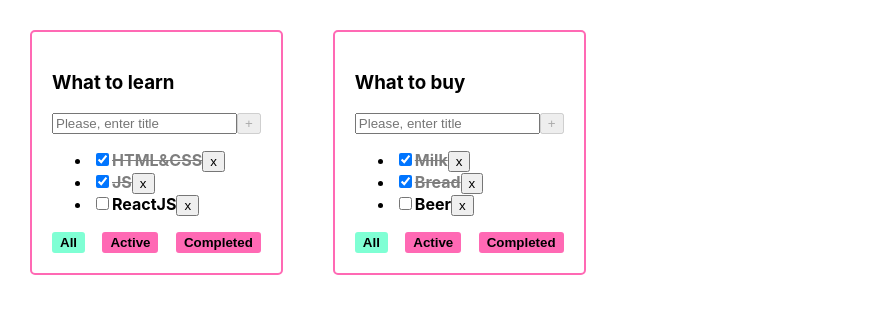
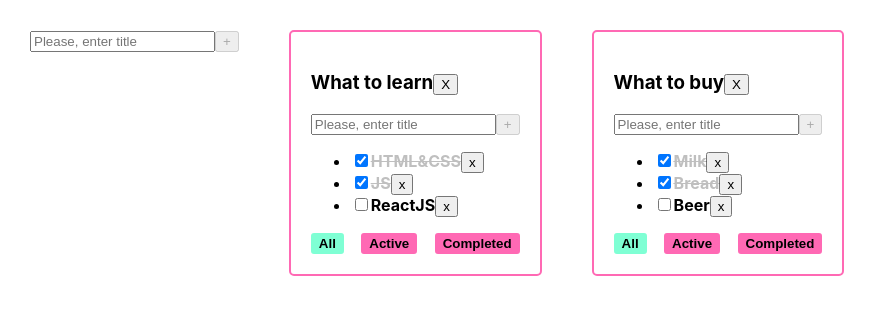
Before and after one commit to IgorBosin/to-do-list, a React (Create React App) app: page / in a window 1280 px wide. Shown: the top 314 px of the page, without its empty margins (0-877 px from the left). Built offline with nearby package versions, Linux system fonts and the light colour scheme.

Commit message:
lesson #6

```diff
--- a/package.json
+++ b/package.json
@@ -10,10 +10,12 @@
     "@types/node": "^16.18.1",
     "@types/react": "^18.0.23",
     "@types/react-dom": "^18.0.7",
+    "@types/uuid": "^9.0.1",
     "react": "^18.2.0",
     "react-dom": "^18.2.0",
     "react-scripts": "5.0.1",
     "typescript": "^4.8.4",
+    "uuid": "^9.0.0",
     "web-vitals": "^2.1.4"
   },
   "scripts": {
--- /dev/null
+++ b/src/AddItemForm.tsx
@@ -0,0 +1,57 @@
+import React, {ChangeEvent, FC, useState} from 'react';
+import {FilterValuesType} from "./App";
+import {Simulate} from "react-dom/test-utils";
+import input = Simulate.input;
+
+type AddItemFormType = {
+    addNewItem: (newTitle: string) => void
+    maxLengthUserMessage: number
+}
+
+export const AddItemForm: FC<AddItemFormType> = (
+    {
+        maxLengthUserMessage,
+        addNewItem,
+    }) => {
+    const [title, setTitle] = useState('')
+    const [error, setError] = useState<boolean>(false)
+
+    const changeLocalTitle = (e: ChangeEvent<HTMLInputElement>) => {
+        error && setError(false)
+        setTitle(e.currentTarget.value)
+    }
+    const addItem = () => {
+        const trimmedTitle = title.trim()
+        if (trimmedTitle) {
+            addNewItem(title)
+        } else {
+            setError(true)
+        }
+        setTitle('')
+    }
+    const onKeyDownAddItem = (e: React.KeyboardEvent<HTMLInputElement>) => e.key === 'Enter' && addItem()
+
+    const userErrorMessage = error && <div style={{color: 'hotpink'}}>Title is required</div>
+    const isUserMessageToLong: boolean = title.length > maxLengthUserMessage
+
+    const isAddBtnDisabled = title.length === 0 || isUserMessageToLong || error
+    const userMaxLengthMessage = isUserMessageToLong && <div style={{color: 'hotpink'}}>Task title is to long</div>
+    const inputErrorClasses = error || isUserMessageToLong ? 'input-error' : ''
+
+    return (
+        <div>
+            <input
+                className={inputErrorClasses}
+                value={title}
+                onKeyDown={onKeyDownAddItem}
+                placeholder='Please, enter title'
+                onChange={changeLocalTitle}/>
+            <button
+                disabled={isAddBtnDisabled}
+                onClick={addItem}>+
+            </button>
+            {userMaxLengthMessage}
+            {userErrorMessage}
+        </div>
+    );
+};
--- a/src/App.css
+++ b/src/App.css
@@ -43,6 +43,7 @@
 }
 
 .todolist {
+    height: max-content;
     border: 2px solid hotpink;
     border-radius: 5px;
     padding: 20px;
--- a/src/App.tsx
+++ b/src/App.tsx
@@ -1,7 +1,8 @@
 import React, {useState} from 'react';
 import './App.css';
-import {v1} from 'uuid';
 import TodoList, {TaskType} from "./TodoList";
+import {v1} from "uuid";
+import {AddItemForm} from "./AddItemForm";
 
 export type FilterValuesType = "all" | "active" | "completed";
 
@@ -40,9 +41,27 @@ function App() {
         ],
     })
 
-    function removeTask(todoListId: string, taskId: string) {
-        let filteredTasks = {...tasks, [todoListId]: tasks[todoListId].filter(t => t.id !== taskId)};
-        setTasks(filteredTasks);
+
+    const addTodolist = (newTitle: string) => {
+        const newTodolistId = v1()
+        const newTodolist: TodoListType = {id: newTodolistId, title: newTitle, filter: 'all'}
+        setTodoLists([newTodolist, ...todoLists])
+        setTasks({...tasks, [newTodolistId]: []})
+    }
+    const removeTodoList = (todoListId: string) => {
+        setTodoLists(todoLists.filter(el => el.id !== todoListId))
+        // delete tasks[todoListId]
+        const copyTask = {...tasks} // иммутабельно
+        delete copyTask[todoListId] // иммутабельно
+        setTasks(copyTask)          // иммутабельно
+    }
+
+    function changeTodoListFilter(todoListId: string, value: FilterValuesType) {
+        setTodoLists(todoLists.map(el => el.id === todoListId ? {...el, filter: value} : el))
+    }
+
+    const changeTitleTodolist = (todoListId: string, newTitle: string) => {
+        setTodoLists(todoLists.map(el => el.id === todoListId ? {...el, title: newTitle} : el))
     }
 
     function addTask(todoListId: string, title: string) {
@@ -55,20 +74,20 @@ function App() {
         // setTasks({...tasks, [todoListId]: [newTask, ...tasks[todoListId]]})
     }
 
+    function removeTask(todoListId: string, taskId: string) {
+        let filteredTasks = {...tasks, [todoListId]: tasks[todoListId].filter(t => t.id !== taskId)};
+        setTasks(filteredTasks);
+    }
+
     function changeTaskStatus(todoListId: string, taskId: string, isDone: boolean) {
         setTasks({...tasks, [todoListId]: tasks[todoListId].map(el => el.id === taskId ? {...el, isDone: isDone} : el)})
     }
 
-    function changeTodoListFilter(todoListId: string, value: FilterValuesType) {
-        setTodoLists(todoLists.map(el => el.id === todoListId ? {...el, filter: value} : el))
-    }
-
-    const removeTodoList = (todoListId: string) => {
-        setTodoLists(todoLists.filter(el => el.id !== todoListId))
-        // delete tasks[todoListId]
-        const copyTask = {...tasks} // иммутабельно
-        delete copyTask[todoListId] // иммутабельно
-        setTasks(copyTask)          // иммутабельно
+    const changeTitleTask = (todoListId: string, taskId: string, newTitle: string) => {
+        setTasks({
+            ...tasks,
+            [todoListId]: tasks[todoListId].map(el => el.id === taskId ? {...el, title: newTitle} : el)
+        })
     }
 
     const getFiltredTasks = (tasks: TaskType[], filter: FilterValuesType): TaskType[] => {
@@ -96,12 +115,15 @@ function App() {
                 filter={el.filter}
                 todoListId={el.id}
                 removeTodoList={removeTodoList}
+                changeTitleTask={changeTitleTask}
+                changeTitleTodolist={changeTitleTodolist}
             />
         )
     })
 
     return (
         <div className="App">
+            <AddItemForm maxLengthUserMessage={15} addNewItem={addTodolist}/>
             {todoListComponents}
         </div>
     );
--- /dev/null
+++ b/src/EditableSpan.tsx
@@ -0,0 +1,35 @@
+import React, {ChangeEvent, FC, useState} from 'react';
+
+type EditableSpanType = {
+    title: string
+    spanClasses?: string
+    inputClasses?: string
+    changeTitle: (title: string) => void
+}
+
+const EditableSpan: FC<EditableSpanType> = (
+    {
+        title,
+        spanClasses,
+        changeTitle
+    }) => {
+    const [editMode, setEditMode] = useState<boolean>(false)
+    const [newTitle, setNewTitle] = useState('')
+    const changeLocalTitle = (e: ChangeEvent<HTMLInputElement>) => setNewTitle(e.currentTarget.value)
+    const onEditMode = () => {
+        setEditMode(true)
+    }
+
+    const offEditMode = () => {
+        setEditMode(false)
+        changeTitle(newTitle)
+    }
+
+    return (
+        editMode
+            ? <input autoFocus onBlur={offEditMode} onChange={changeLocalTitle} value={newTitle}/>
+            : <span onDoubleClick={onEditMode} className={spanClasses}>{title}</span>
+    );
+};
+
+export default EditableSpan;
--- a/src/TasksList.tsx
+++ b/src/TasksList.tsx
@@ -1,20 +1,28 @@
 import React, {ChangeEvent, FC} from 'react';
 import {TaskType} from "./TodoList";
+import EditableSpan from "./EditableSpan";
 
 type TasksListPropsType = {
     tasks: TaskType[]
-    removeTask: (todoListId: string,taskId: string) => void
+    removeTask: (todoListId: string, taskId: string) => void
     changeTaskStatus: (todoListId: string, taskId: string, newIsDone: boolean) => void
     todoListId: string
+    changeTitleTask: (todoListId: string, taskId: string, newTitle: string) => void
 }
+
 
 const TasksList: FC<TasksListPropsType> = (props): JSX.Element => {
     const tasksItems: JSX.Element[] | JSX.Element =
         props.tasks.length
             ? props.tasks.map((task) => {
+
+                const changeTaskTitleHandler = (newTitle: string) => {
+                    props.changeTitleTask(props.todoListId, task.id, newTitle)
+                }
+
                 const taskClasses = task.isDone ? 'task task-done' : 'task'
                 const removeTaskHandler = () => props.removeTask(props.todoListId, task.id)
-                const changeTaskStatusHandler = (e: ChangeEvent<HTMLInputElement>) => props.changeTaskStatus(props.todoListId, task.id, e.currentTarget.checked )
+                const changeTaskStatusHandler = (e: ChangeEvent<HTMLInputElement>) => props.changeTaskStatus(props.todoListId, task.id, e.currentTarget.checked)
                 return (
                     <li key={task.id}>
                         <input
@@ -22,7 +30,10 @@ const TasksList: FC<TasksListPropsType> = (props): JSX.Element => {
                             checked={task.isDone}
                             onChange={changeTaskStatusHandler}
                         />
-                        <span className={taskClasses}>{task.title}</span>
+                        <span className={taskClasses}>
+                          <EditableSpan changeTitle={changeTaskTitleHandler} title={task.title}
+                                        spanClasses={taskClasses}/>
+                        </span>
                         <button onClick={removeTaskHandler}>x</button>
                     </li>
                 )
--- a/src/TodoList.tsx
+++ b/src/TodoList.tsx
@@ -1,6 +1,8 @@
 import React, {ChangeEvent, FC, RefObject, useRef, useState} from 'react';
 import TasksList from "./TasksList";
 import {FilterValuesType} from "./App";
+import {AddItemForm} from "./AddItemForm";
+import EditableSpan from "./EditableSpan";
 
 type TodoListPropsType = {
     title: string
@@ -12,6 +14,8 @@ type TodoListPropsType = {
     changeTodoListFilter: (todoListId: string, value: FilterValuesType) => void
     todoListId: string
     removeTodoList: (todoListId: string) => void
+    changeTitleTask: (todoListId: string, taskId: string, newTitle: string) => void
+    changeTitleTodolist: (todoListId: string, newTitle: string) => void
 }
 
 export type TaskType = {
@@ -21,74 +25,26 @@ export type TaskType = {
 }
 
 const TodoList: FC<TodoListPropsType> = (props): JSX.Element => {
-    //Uncontrolled form inputs
+    const addTask = (newTitle: string) => props.addTask(props.todoListId, newTitle)
+    const handlerCreator = (filter: FilterValuesType) => () => props.changeTodoListFilter(props.todoListId, filter)
+    const removeTodoList = () => props.removeTodoList(props.todoListId)
 
-    // const addTaskInput: RefObject<HTMLInputElement> = useRef(null)
-
-    // const addTasks = ()=>{
-    //     if(addTaskInput.current){
-    //         props.addTask(addTaskInput.current.value)
-    //         addTaskInput.current.value = ''
-    //     }
-    // }
-
-    // const addTasks = ()=>{
-    //     addTaskInput.current && props.addTask(addTaskInput.current.value)
-    // }
-
-    //Controlled form inputs
-    const [title, setTitle] = useState<string>('')
-    const [error, setError] = useState<boolean>(false)
-
-
-    const handlerCreator = (filter: FilterValuesType) => () => props.changeTodoListFilter(props.todoListId, filter)
-
-
-    const maxLengthUserMessage: number = 15
-    const isUserMessageToLong: boolean = title.length > maxLengthUserMessage
-
-    const addTask = () => {
-        const trimmedTitle = title.trim()
-        if (trimmedTitle) {
-            props.addTask(props.todoListId, trimmedTitle)
-        } else {
-            setError(true)
-        }
-        setTitle('')
-    }
-    const onKeyDownAddTask = (e: React.KeyboardEvent<HTMLInputElement>) => e.key === 'Enter' && addTask()
-    const changeLocalTitle = (e: ChangeEvent<HTMLInputElement>) => {
-        error && setError(false)
-        setTitle(e.currentTarget.value)
-    }
-
-    const inputErrorClasses = error || isUserMessageToLong ? 'input-error' : ''
-    const userMaxLengthMessage = isUserMessageToLong && <div style={{color: 'hotpink'}}>Task title is to long</div>
-    const userErrorMessage = error && <div style={{color: 'hotpink'}}>Title is required</div>
-    const isAddBtnDisabled = title.length === 0
+    const changeTitleTodolistHandler = (newTitle: string) => props.changeTitleTodolist(props.todoListId, newTitle)
 
     return (
         <div className={"todolist"}>
-            <h3>{props.title}</h3>
-            <div>
-                {/*<input ref={addTaskInput}/>*/}
-                {/*<button onClick={addTasks}>+</button>*/}
-                <input
-                    className={inputErrorClasses}
-                    value={title}
-                    placeholder='Please, enter title'
-                    onChange={changeLocalTitle}
-                    onKeyDown={onKeyDownAddTask}/>
-                {/*<button onClick={() => props.addTask(title)}>+</button>*/}
-                <button disabled={isAddBtnDisabled} onClick={addTask}>+</button>
-                {userMaxLengthMessage}
-                {userErrorMessage}
-            </div>
+            <h3>
+                <EditableSpan title={props.title} changeTitle={changeTitleTodolistHandler}/>
+                <button onClick={removeTodoList}>X</button>
+            </h3>
+            <AddItemForm maxLengthUserMessage={15} addNewItem={addTask}/>
             <TasksList
+                changeTitleTask={props.changeTitleTask}
                 changeTaskStatus={props.changeTaskStatus}
                 tasks={props.tasks}
                 todoListId={props.todoListId}
                 removeTask={props.removeTask}/>
+
             <div className={'filter-btn-container'}>
                 <button className={props.filter === 'all' ? 'active-filter-btn' : 'filter-btn'}
                         onClick={handlerCreator("all")}>All
```
Also changed, not shown: 2 other files (tests, documents, lock files or other folders).
